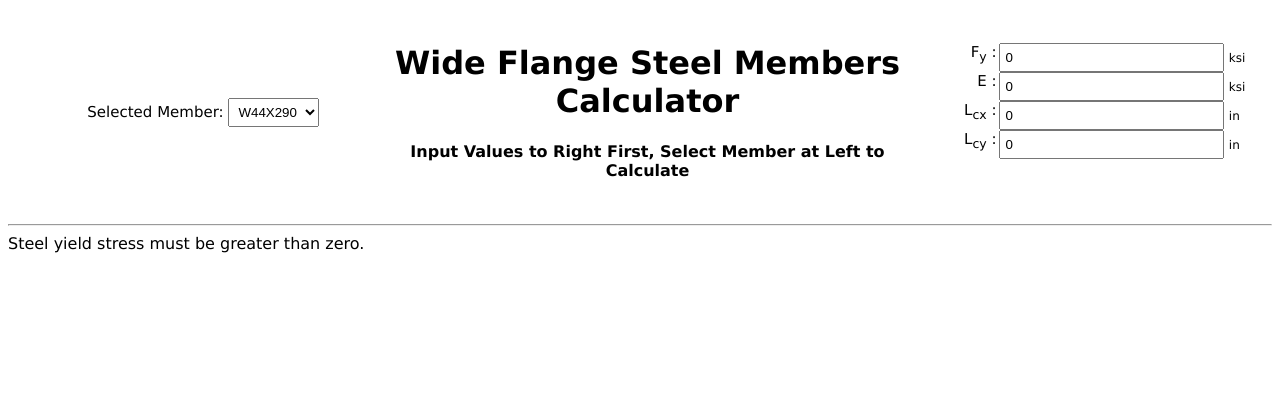
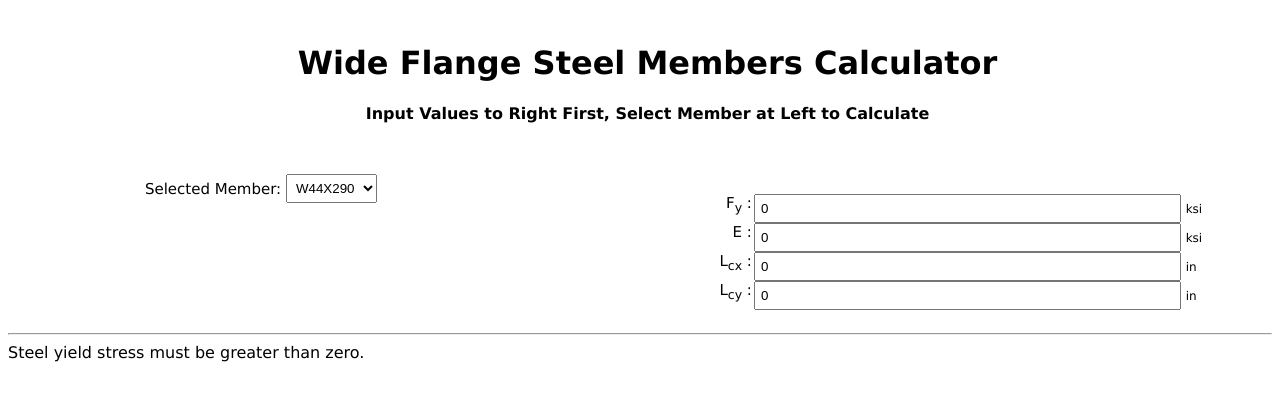
Before and after one commit to denavit/dynamic_examples, a Flask app: page / in a window 1280 px wide. Shown: the top 401 px of the page. Run offline with Flask 3, Linux system fonts and the light colour scheme.

Commit message:
update html

```diff
--- a/website/static/responsive_design.css
+++ b/website/static/responsive_design.css
@@ -98,6 +98,10 @@ input {
   width: 45%;
 }
 
+.col-1 {
+  width: 50%;
+}
+
 /* Indent Width */
 
 ul {
--- a/website/templates/responsive_base.html
+++ b/website/templates/responsive_base.html
@@ -43,8 +43,16 @@
 
   <body>
     <form action="/" method="POST">
+      <div class = "section">
+        <div class="header1 col-5">
+          <h1>Wide Flange Steel Members Calculator</h1>
+          <h4>
+            Input Values to Right First, Select Member at Left to Calculate
+          </h4>
+        </div>
+      </div>
         <div class="section">
-        <div class="col-2 alignment">
+          <div class="col-1">
             <label
               class="member_select_label"
               for="member_dropdown"
@@ -87,13 +95,7 @@
               ].selected = true;
             }
           </script>
-        <div class="header1 col-9">
-          <h1>Wide Flange Steel Members Calculator</h1>
-          <h4>
-            Input Values to Right First, Select Member at Left to Calculate
-          </h4>
-        </div>
-        <div class="col-2">
+          <div class="col-1">
             <label class="member member_space">{{member}}</label> <br />
             <label class="user_input-label" for="Fy">F<sub>y</sub> : </label>
             <input
@@ -136,6 +138,7 @@
             <label class="unit"> in</label>
           </div>
         </div>
+      </div>
       <hr />
 
       <!-- Everything above this note should NOT be edited -->
```
Lines whose indentation alone changed are shown as unchanged.
